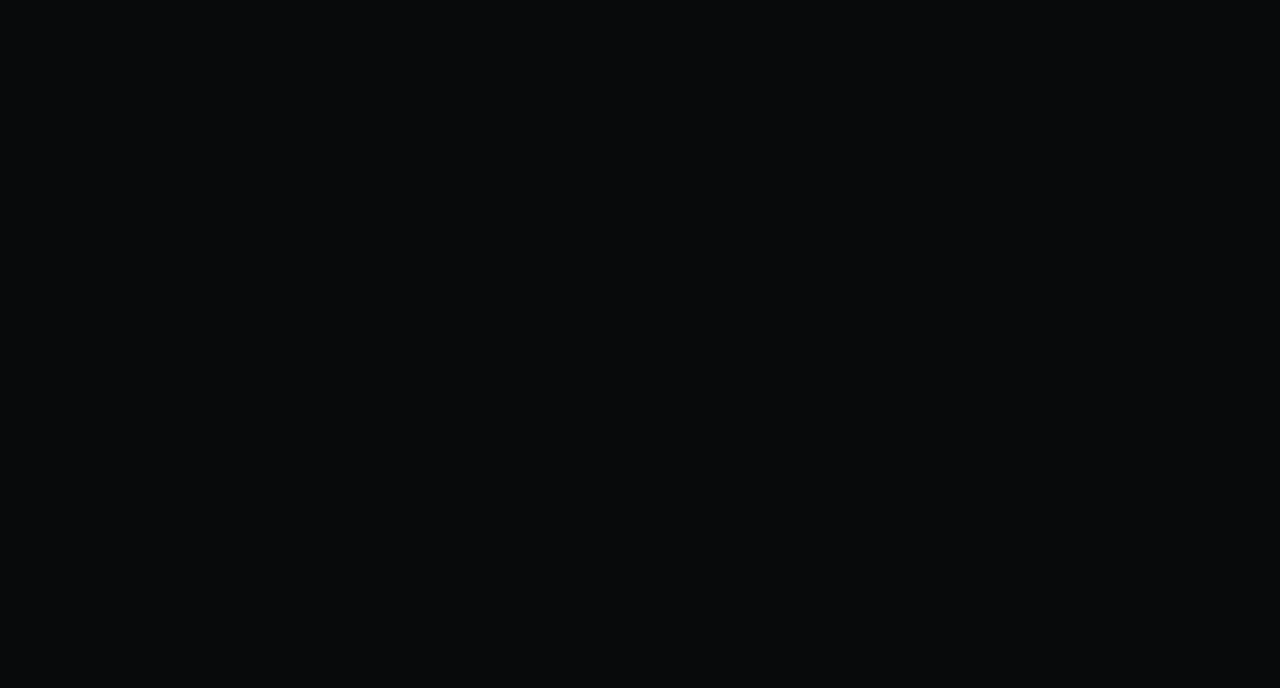
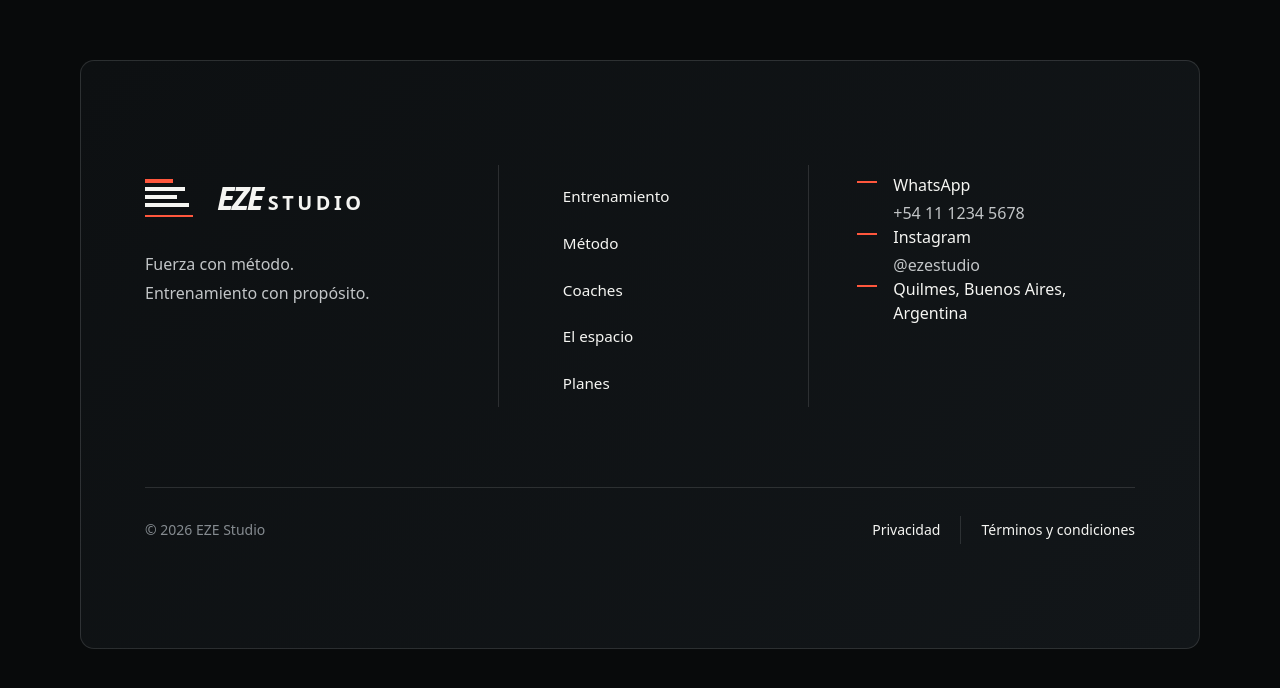
Before and after one commit to ezexgonzalez/eze-demo-gimnasio, a React (Vite) app: page / in a window 1280 px wide. Shown: the part 5254-5942 px from the top of the page. Before the commit the page ends 5234 px from the top, so only its background shows below. Built offline with nearby package versions, Linux system fonts and the light colour scheme.

Commit message:
feat: render studio footer

```diff
--- a/src/App.jsx
+++ b/src/App.jsx
@@ -1,3 +1,4 @@
+import { Footer } from './components/layout/Footer'
 import { Navbar } from './components/layout/Navbar'
 import { HeroSection } from './components/sections/HeroSection'
 import { MethodSection } from './components/sections/MethodSection'
@@ -30,6 +31,8 @@ function App() {
         <PlansSection />
         <FinalCtaSection />
       </main>
+
+      <Footer />
     </div>
   )
 }
```
